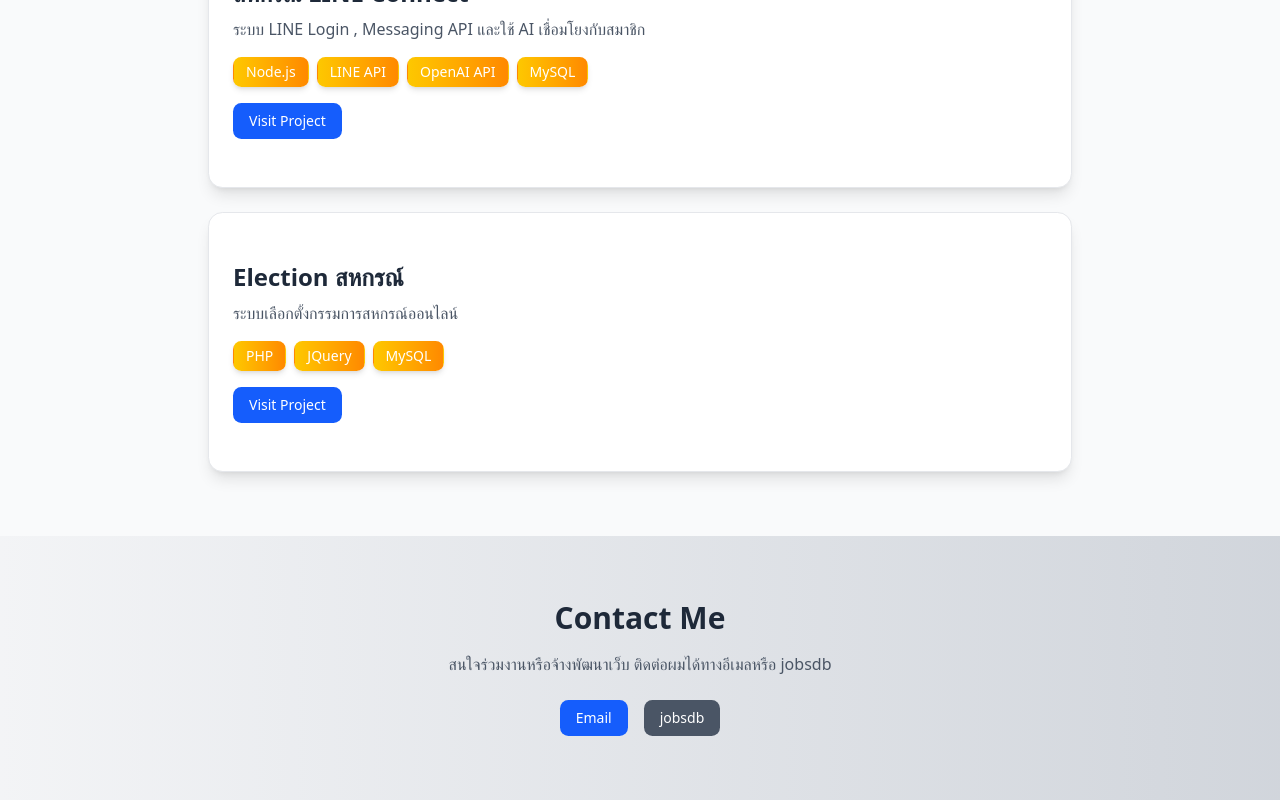
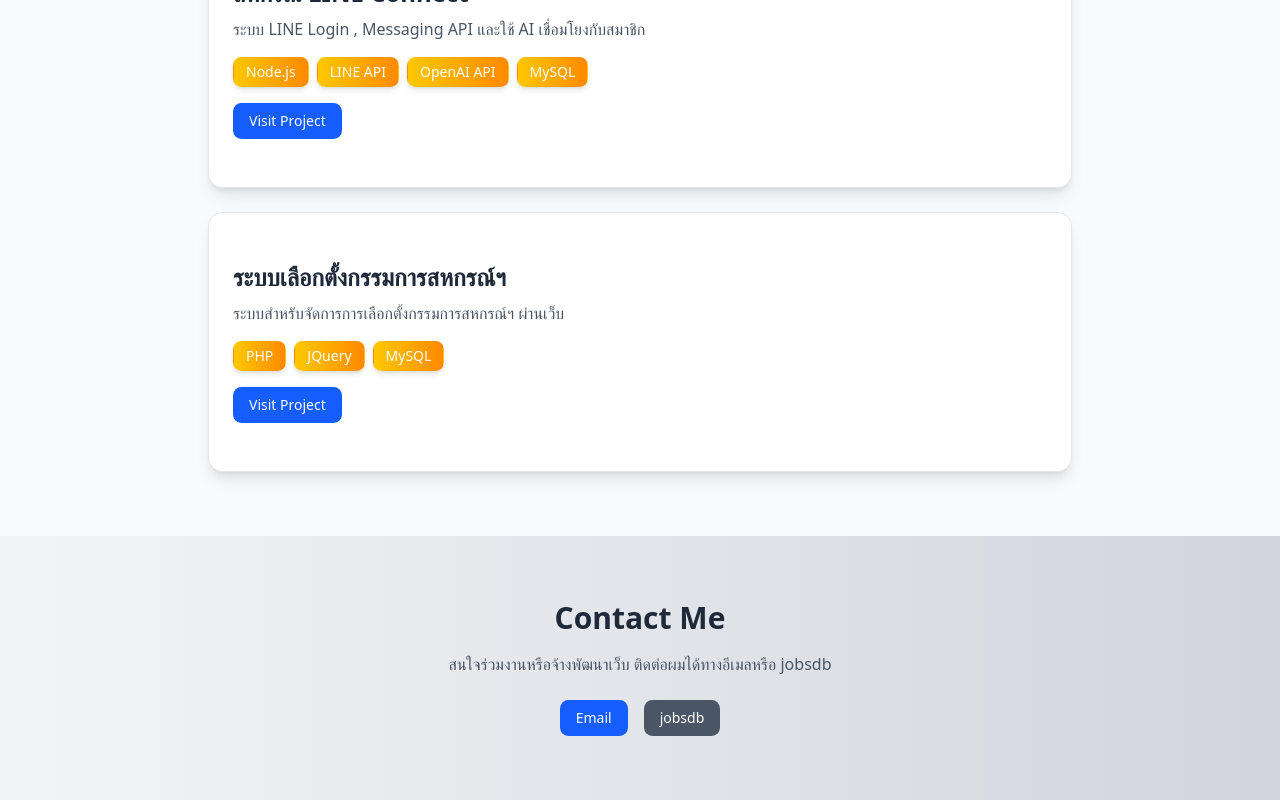
Before and after one commit to notcis/portfolio, a Next.js app: page / in a window 1280 px wide. Shown: the part 1420-2220 px from the top of the page. Built offline with nearby package versions, Linux system fonts and the light colour scheme.

Commit message:
Update project descriptions in README and page.tsx for clarity

```diff
--- a/src/app/page.tsx
+++ b/src/app/page.tsx
@@ -23,8 +23,8 @@ const projects = [
     url: "https://lin.ee/Gbv2lml",
   },
   {
-    title: "Election สหกรณ์",
-    description: "ระบบเลือกตั้งกรรมการสหกรณ์ออนไลน์",
+    title: "ระบบเลือกตั้งกรรมการสหกรณ์ฯ",
+    description: "ระบบสำหรับจัดการการเลือกตั้งกรรมการสหกรณ์ฯ ผ่านเว็บ",
     tech: ["PHP", "JQuery", "MySQL"],
     url: "https://election.coopmsds.com/",
   },
```
Also changed, not shown: 1 other file (tests, documents, lock files or other folders).
